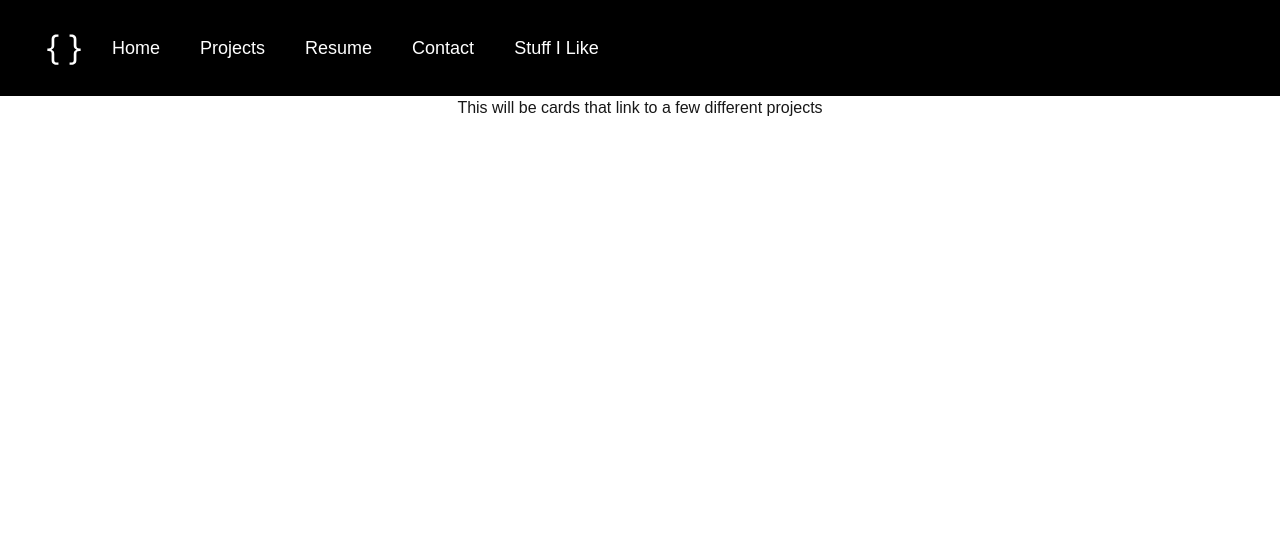
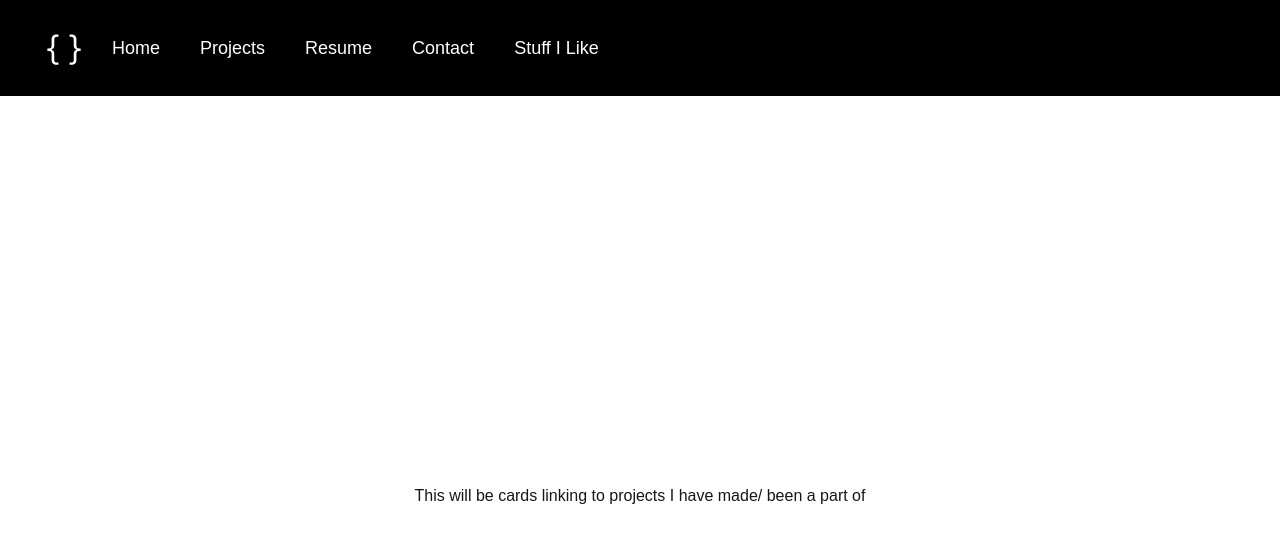
Before and after one commit to Trey226/personal-site, a Next.js app: page /Projects in a window 1280 px wide. Shown: the top 542 px of the page. Built offline with nearby package versions, Linux system fonts and the light colour scheme.

Commit message:
centered placeholder content

```diff
--- a/app/Interests/page.tsx
+++ b/app/Interests/page.tsx
@@ -1,7 +1,7 @@
-export default function Interests(){
-    return(
-        <div className="flex justify-center">
-            <h1 className="">This will be cards that link to a few different projects</h1>
+export default function Interests() {
+    return (
+        <div style={{ display: "flex", justifyContent: "center", alignItems: "center", height: "100vh" }}>
+            <h1>This will be links to random things I like</h1>
         </div>
     );
 }
--- a/app/Projects/page.tsx
+++ b/app/Projects/page.tsx
@@ -1,7 +1,7 @@
-export default function Projects(){
-    return(
-        <div className="flex justify-center">
-            <h1 className="">This will be cards that link to a few different projects</h1>
+export default function Projects() {
+    return (
+        <div style={{ display: "flex", justifyContent: "center", alignItems: "center", height: "100vh" }}>
+            <h1>This will be cards linking to projects I have made/ been a part of</h1>
         </div>
     );
 }
--- a/app/Resume/page.tsx
+++ b/app/Resume/page.tsx
@@ -1,9 +1,7 @@
-export default function Resume(){
+export default function Resume() {
     return (
-        <div className="flex justify-center align-text-center">
-            <code className="">
-                This will be my Resume
-            </code>
+        <div style={{ display: "flex", justifyContent: "center", alignItems: "center", height: "100vh" }}>
+            <code>This will be my resume</code>
         </div>
     );
 }
```
